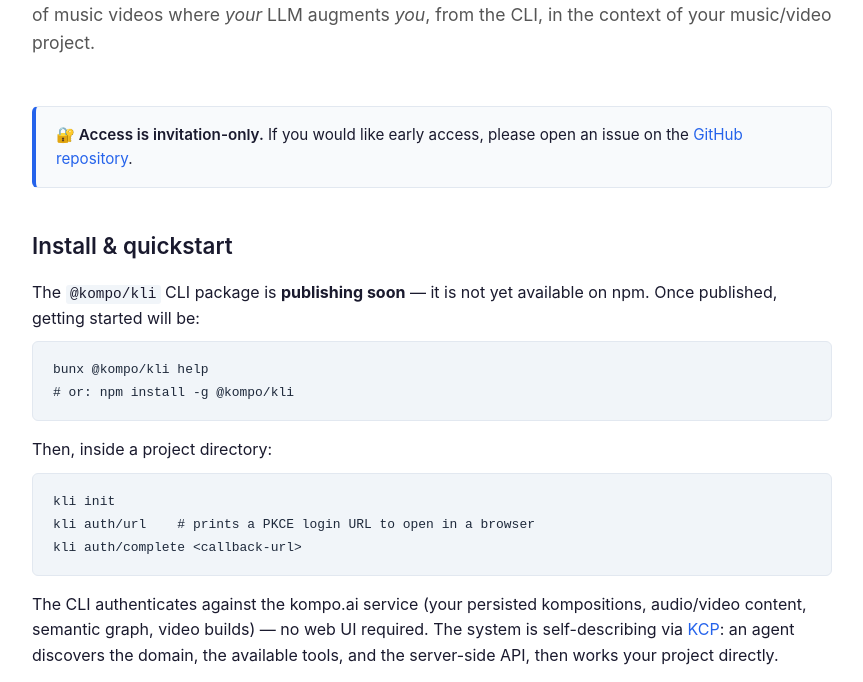
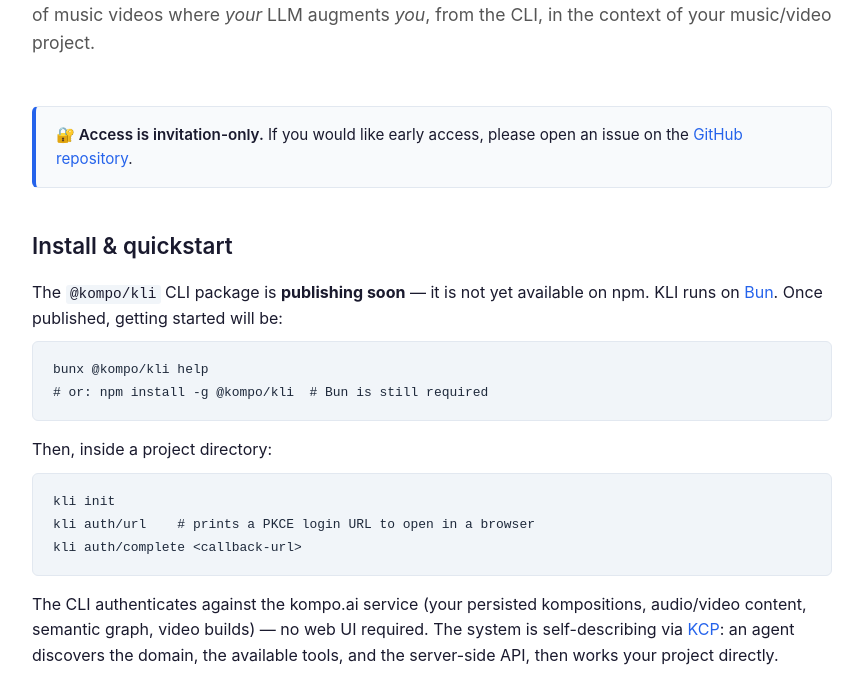
Before and after one commit to StigLau/agent.kompo.se, a website: page site/index.html in a window 1280 px wide. Shown: the part 118-800 px from the top of the page, without its empty margins (208-1071 px from the left). Drawn offline with Linux system fonts and the light colour scheme.

Commit message:
docs: state Bun runtime requirement on install path (ref #6)

```diff
--- a/site/index.html
+++ b/site/index.html
@@ -141,9 +141,9 @@
 
 <section>
   <h2>Install &amp; quickstart</h2>
-  <p>The <code>@kompo/kli</code> CLI package is <strong>publishing soon</strong> — it is not yet available on npm. Once published, getting started will be:</p>
+  <p>The <code>@kompo/kli</code> CLI package is <strong>publishing soon</strong> — it is not yet available on npm. KLI runs on <a href="https://bun.sh">Bun</a>. Once published, getting started will be:</p>
   <pre><code>bunx @kompo/kli help
-# or: npm install -g @kompo/kli</code></pre>
+# or: npm install -g @kompo/kli  # Bun is still required</code></pre>
   <p>Then, inside a project directory:</p>
   <pre><code>kli init
 kli auth/url    # prints a PKCE login URL to open in a browser
```
